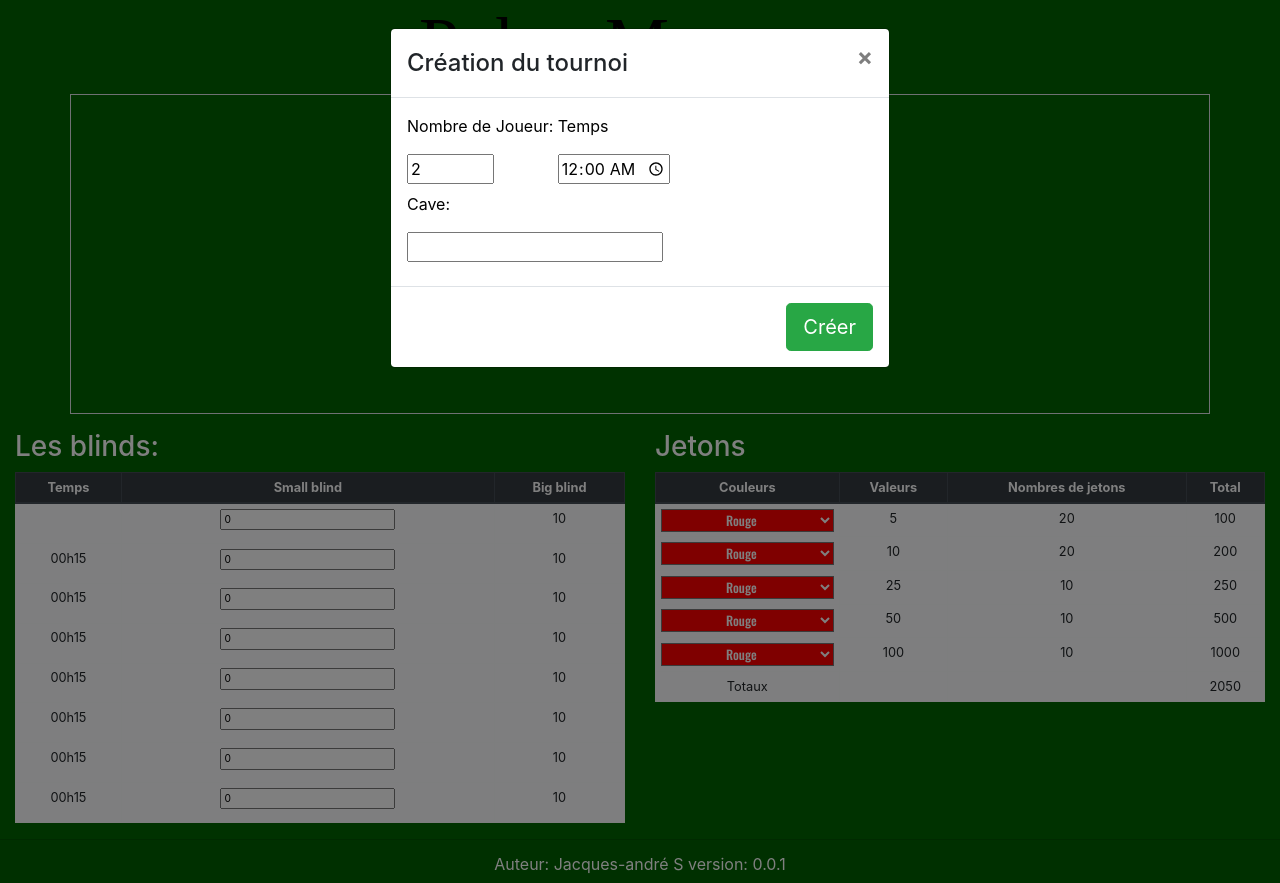
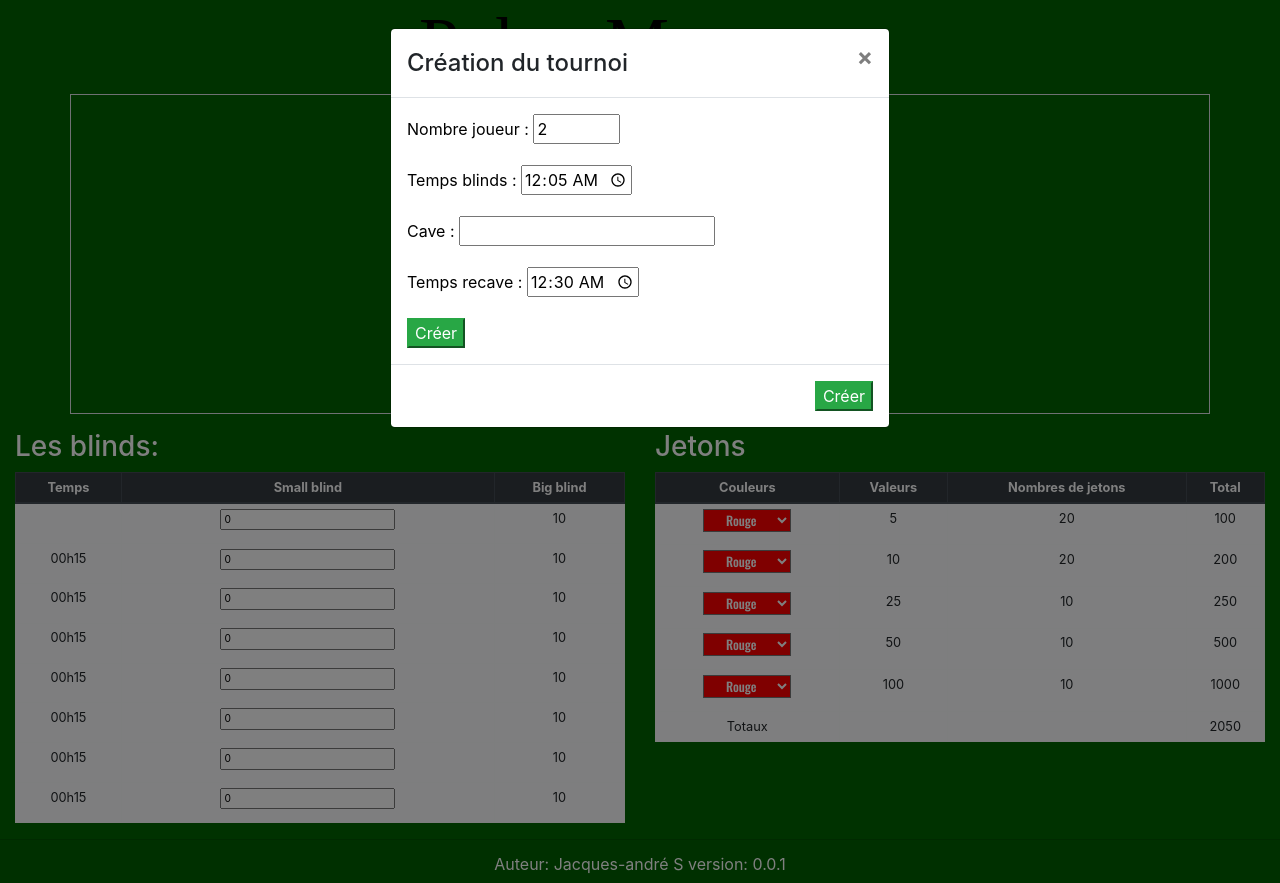
Before and after one commit to sidnou/PockerManager, a Django app: page / in a window 1280 px wide, after a click on "Création Tournoie". Run offline with Django 3.2, Linux system fonts and the light colour scheme; some libraries are stand-ins or nearby versions; some web fonts are replaced.

Commit message:
5e9c229aa3e6c87521de27d5 Créer une page modal au lancement de la page formulaire de Création de tournoi

```diff
--- a/PokerManager/urls.py
+++ b/PokerManager/urls.py
@@ -19,6 +19,7 @@ from appweb import views
 
 urlpatterns = [
     path('admin/', admin.site.urls),
-    path('', views.index),
+    path('', views.index, name='home'),
     path('testviewweb', views.testviewweb, name='testview'),
+    path('create-tournoi', views.createTournois, name='create-tournoi'),
 ]
--- a/appweb/templates/appweb/index.html
+++ b/appweb/templates/appweb/index.html
@@ -1,7 +1,7 @@
 {% extends "appweb/base.html" %}
 
 {% block header %}
-    <div class="text-center">
+    <div class="text-center" xmlns="http://www.w3.org/1999/html">
         <h1 class="display-3">{{ title }}</h1>
     </div>
 {% endblock %}
@@ -20,28 +20,18 @@
                     </div>
                     {# Modale body #}
                     <div class="modal-body">
-                        <form action="" method="POST" class="">
-                            <label for="nombreJoueurs" class="">
-                                <p class=" ">Nombre de Joueur: </p>
-                                <input class="" type="number" min="2" max="10" value="2">
-                            </label>
-
-                            <label for="tempBlinds" class="">
-                                <p class=" ">Temps</p>
-                                <input class=" " type="time" name="tempsBlinds" id="TempBlinds" value="00:00"
-                                       step="300">
-                            </label>
-                            <label for="cave" class="">
-                                <p class=" ">Cave:</p>
-                                <input class=" " type="number" min="0">
-                            </label>
+                        <form action="{% url 'home' %}" method="POST" class="">
+                            {% csrf_token %}
+                            {{ forms.as_p }}
+                            <input type="submit" value="Créer" class="btn-success">
                         </form>
                     </div>
                     {# Modale Footer #}
                     <div class="modal-footer">
                         <div class="">
 
-                            <button type="submit" class="btn btn-lg btn-success ">Créer</button>
+{#                            <input type="submit" class="btn btn-lg btn-success" value="submit">#}
+                            <button type="submit" class="btn-success" value="submit">Créer</button>
 
                         </div>
                     </div>
@@ -182,7 +172,8 @@
                 <tbody>
                 <tr>
                     <td id="testColor0">
-                        <select id="color0" class="col-12">
+                        <label for="color0">
+                            <select id="color0" class="col-12">
                             <option value="rouge" class="optRouge">Rouge</option>
                             <option value="bleu" class="optBleu">Bleu</option>
                             <option value="orange" class="optOrange">Orange</option>
@@ -190,6 +181,8 @@
                             <option value="noir" class="optNoir">Noir</option>
                             <option value="marron" class="optMarron">Marron</option>
                         </select>
+                        </label>
+
                     </td>
                     <td>5</td>
                     <td>20</td>
@@ -197,7 +190,8 @@
                 </tr>
                 <tr>
                     <td id="testColor1">
-                        <select id="color1" class="col-12">
+                        <label for="color1">
+                             <select id="color1" class="col-12">
                             <option value="rouge" class="optRouge">Rouge</option>
                             <option value="bleu" class="optBleu">Bleu</option>
                             <option value="orange" class="optOrange">Orange</option>
@@ -205,6 +199,8 @@
                             <option value="noir" class="optNoir">Noir</option>
                             <option value="marron" class="optMarron">Marron</option>
                         </select>
+                        </label>
+
                     </td>
                     <td>10</td>
                     <td>20</td>
@@ -212,7 +208,8 @@
                 </tr>
                 <tr>
                     <td class="">
-                        <select id="color2" class="col-12">
+                        <label for="color2">
+                            <select id="color2" class="col-12">
                             <option value="rouge" class="optRouge">Rouge</option>
                             <option value="bleu" class="optBleu">Bleu</option>
                             <option value="orange" class="optOrange">Orange</option>
@@ -220,6 +217,8 @@
                             <option value="noir" class="optNoir">Noir</option>
                             <option value="marron" class="optMarron">Marron</option>
                         </select>
+                        </label>
+
                     </td>
                     <td>25</td>
                     <td>10</td>
@@ -227,7 +226,8 @@
                 </tr>
                 <tr>
                     <td>
-                        <select id="color3" class="col-12">
+                        <label for="color3">
+                            <select id="color3" class="col-12">
                             <option value="rouge" class="optRouge">Rouge</option>
                             <option value="bleu" class="optBleu">Bleu</option>
                             <option value="orange" class="optOrange">Orange</option>
@@ -235,6 +235,8 @@
                             <option value="noir" class="optNoir">Noir</option>
                             <option value="marron" class="optMarron">Marron</option>
                         </select>
+                        </label>
+
                     </td>
                     <td>50</td>
                     <td>10</td>
@@ -242,7 +244,8 @@
                 </tr>
                 <tr>
                     <td>
-                        <select id="color4" class="col-12">
+                        <label for="color4">
+                             <select id="color4" class="col-12">
                             <option value="rouge" class="optRouge">Rouge</option>
                             <option value="bleu" class="optBleu">Bleu</option>
                             <option value="orange" class="optOrange">Orange</option>
@@ -250,6 +253,8 @@
                             <option value="noir" class="optNoir">Noir</option>
                             <option value="marron" class="optMarron">Marron</option>
                         </select>
+                        </label>
+
                     </td>
                     <td>100</td>
                     <td>10</td>
--- a/appweb/views.py
+++ b/appweb/views.py
@@ -1,6 +1,9 @@
-from django.shortcuts import render
+from django.shortcuts import render , redirect
+from django.urls import reverse
+from django.http import HttpResponseRedirect
 from appweb.forms import *
 from appweb.models import *
+
 import datetime
 
 # Variables CONSTANTS
@@ -17,12 +20,57 @@ def index(request):
         'valeurTemp': "00h15",
         'valeurSmBlind': "5",
         'valeurBigBlind': "10",
+        'forms': "",
 
     }
+    # Verification de method P
+    if request.method == 'POST':
+        form0 = FormModulaTournoi(request.POST)
+        print(form0)
+        content['forms'] = form0
+
+        if form0.is_valid():
+            n_gamer = form0.cleaned_data['nombre_joueur']
+            print(n_gamer)
+            t_blinds = form0.cleaned_data['temps_blinds']
+            print(type(form0.cleaned_data['temps_blinds']))
+            content['valeurTemp'] = t_blinds
+            # return render(request,'appweb/index.html', content)
+            # return HttpResponseRedirect(reverse('home'))
+    else:
+        form0 = FormModulaTournoi()
+        content['forms'] = form0
 
     return render(request, 'appweb/index.html', content)
 
 
+def createTournois(request):
+    content = {
+        'title': "Poker Manager",
+        'version': VERSION,
+        'author': AUTHOR,
+        'forms': "",
+    }
+
+    # Verification de method POST
+    if request.method == 'POST':
+        form = FormModulaTournoi(request.POST)
+        print(form)
+        content['forms'] = form
+
+        if form.is_valid():
+            return HttpResponseRedirect(reverse('home'))
+    else:
+        form = FormModulaTournoi()
+        content['forms'] = form
+
+    return render(request, 'appweb/create-tournoi.html', content)
+
+
+##################################################################################################################
+##################################################################################################################
+#                           PARTIT TESTE
+##################################################################################################################
 # Page teste de vue web
 def testviewweb(request):
     content = {
```
Also changed, not shown: appweb/models.py (+8 -1 lines), appweb/templates/appweb/create-tournoi.html (added, +12 -0 lines), appweb/static/appweb/js/mgPocker.js (line endings or trailing spaces).
